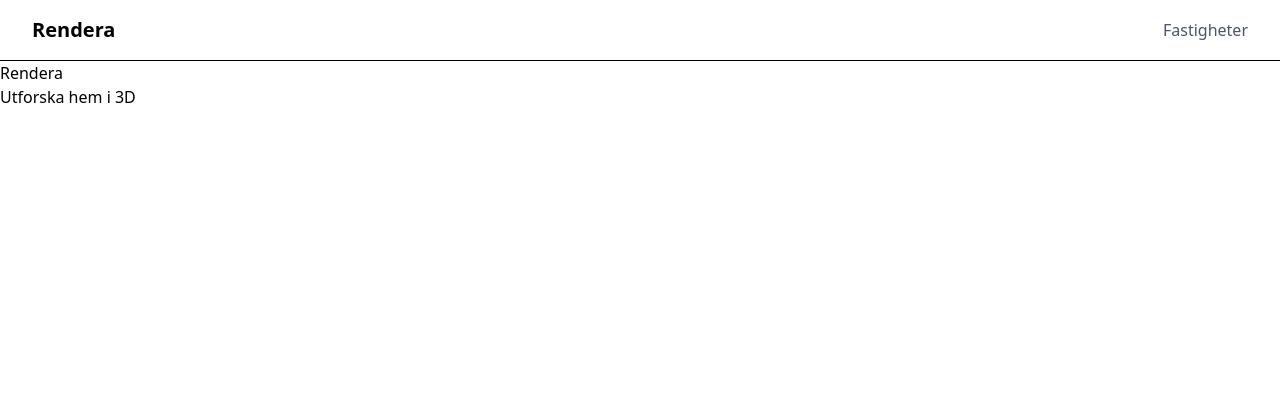
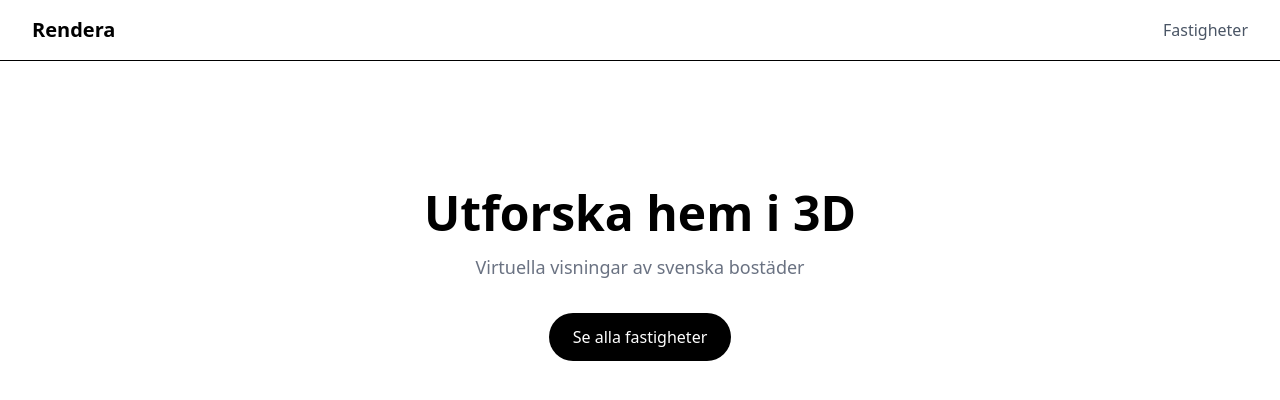
Before and after one commit to Ibrahim-giti/rendera, a Next.js app: page / in a window 1280 px wide. Shown: the top 400 px of the page. Built offline with nearby package versions, Linux system fonts and the light colour scheme.

Commit message:
fix params await och env.local

```diff
--- a/app/components/Navbar.tsx
+++ b/app/components/Navbar.tsx
@@ -1,4 +1,3 @@
-
 
 export default function Navbar() {
   return (
--- a/app/fastigheter/[id]/page.tsx
+++ b/app/fastigheter/[id]/page.tsx
@@ -1,17 +1,32 @@
-export default function Page({ params }: { params: { id: string } }) {
+import { supabase } from "../../lib/supabase"
+
+export default async function Page({ params }: { params: Promise<{ id: string }> }) {
+  const { id } = await params
+
+  const { data: fastighet } = await supabase
+    .from("properties")
+    .select("*")
+    .eq("id", id)
+    .single()
+
+  if (!fastighet) return <p>Fastigheten hittades inte</p>
+
   return (
     <main className="max-w-4xl mx-auto px-8 py-12">
-      <h1 className="text-3xl font-bold mb-2">Storgatan 12</h1>
-      <p className="text-gray-500 mb-8">Stockholm</p>
+      <h1 className="text-3xl font-bold mb-2">{fastighet.title}</h1>
+      <p className="text-gray-500 mb-8">{fastighet.city}</p>
 
       <div className="aspect-video w-full bg-gray-100 rounded-xl mb-8 flex items-center justify-center text-gray-400">
         Matterport-tour kommer här
       </div>
 
-      <div className="flex gap-8 text-sm text-gray-600">
-        <span>72 m²</span>
-        <span>4 500 000 kr</span>
+      <div className="flex gap-8 text-sm text-gray-600 mb-4">
+        <span>{fastighet.size_sqm} m²</span>
+        <span>{fastighet.rooms} rum</span>
+        <span>{fastighet.price.toLocaleString("sv-SE")} kr</span>
       </div>
+
+      <p className="text-gray-700">{fastighet.description}</p>
     </main>
   )
 }
--- a/app/fastigheter/id/page.tsx
+++ /dev/null
@@ -1,30 +0,0 @@
-import { supabase } from "../../lib/supabase"
-
-export default async function Page({ params }: { params: { id: string } }) {
-  const { data: fastighet } = await supabase
-    .from("properties")
-    .select("*")
-    .eq("id", params.id)
-    .single()
-
-  if (!fastighet) return <p>Fastigheten hittades inte</p>
-
-  return (
-    <main className="max-w-4xl mx-auto px-8 py-12">
-      <h1 className="text-3xl font-bold mb-2">{fastighet.title}</h1>
-      <p className="text-gray-500 mb-8">{fastighet.city}</p>
-
-      <div className="aspect-video w-full bg-gray-100 rounded-xl mb-8 flex items-center justify-center text-gray-400">
-        Matterport-tour kommer här
-      </div>
-
-      <div className="flex gap-8 text-sm text-gray-600 mb-4">
-        <span>{fastighet.size_sqm} m²</span>
-        <span>{fastighet.rooms} rum</span>
-        <span>{fastighet.price.toLocaleString("sv-SE")} kr</span>
-      </div>
-
-      <p className="text-gray-700">{fastighet.description}</p>
-    </main>
-  )
-}
--- a/app/page.tsx
+++ b/app/page.tsx
@@ -1,8 +1,13 @@
 export default function Page() {
   return (
     <main>
-      <h1>Rendera</h1>
-      <p>Utforska hem i 3D</p>
+      <section className="flex flex-col items-center justify-center text-center px-4 py-32">
+        <h1 className="text-5xl font-bold mb-4">Utforska hem i 3D</h1>
+        <p className="text-gray-500 text-lg mb-8">Virtuella visningar av svenska bostäder</p>
+      <a href="/fastigheter" className="bg-black text-white px-6 py-3 rounded-full hover:bg-gray-800">
+        Se alla fastigheter
+      </a>
+      </section>
     </main>
   )
 }
```
